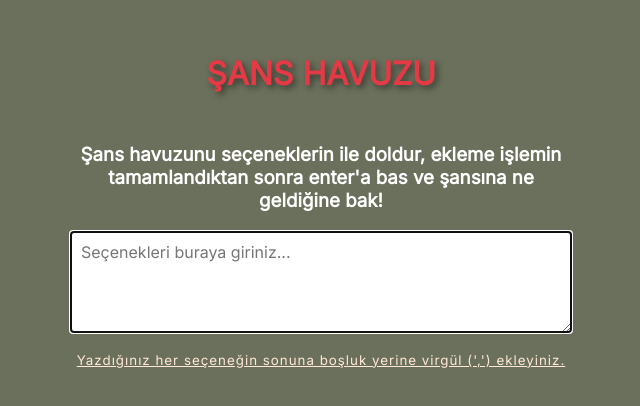
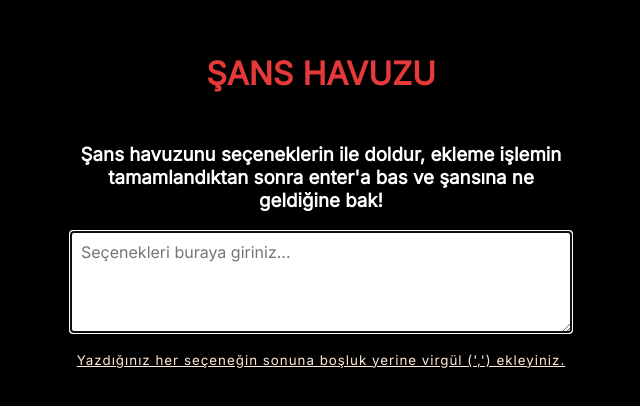
Before and after one commit to staboma/random-choice-picker, a plain HTML site: page index.html in a window 1280 px wide. Shown: the part 200-606 px from the top of the page, without its empty margins (319-959 px from the left). Drawn offline with Linux system fonts and the light colour scheme.

Commit message:
style.css

```diff
--- a/style.css
+++ b/style.css
@@ -6,7 +6,7 @@
 
 body {
   font-family: 'Inter', sans-serif;
-  background-color: #6b705c;
+  background-color: #000000;
   display: flex;
   flex-direction: column;
   justify-content: center;
@@ -23,7 +23,7 @@ body {
 h1 {
   text-transform: uppercase;
   font-weight: bold;
-  color: #e63946;
+  color: #e63939;
   text-shadow: 3px 3px 6px rgba(0, 0, 0, 0.5);
   text-align: center;
   margin-bottom: 50px;
@@ -47,7 +47,7 @@ h3 {
 }
 
 .tag {
-  background-color: #cb997e;
+  background-color: #7eb3cb;
   color: #fff;
   font-weight: bold;
   letter-spacing: 1px;
```
